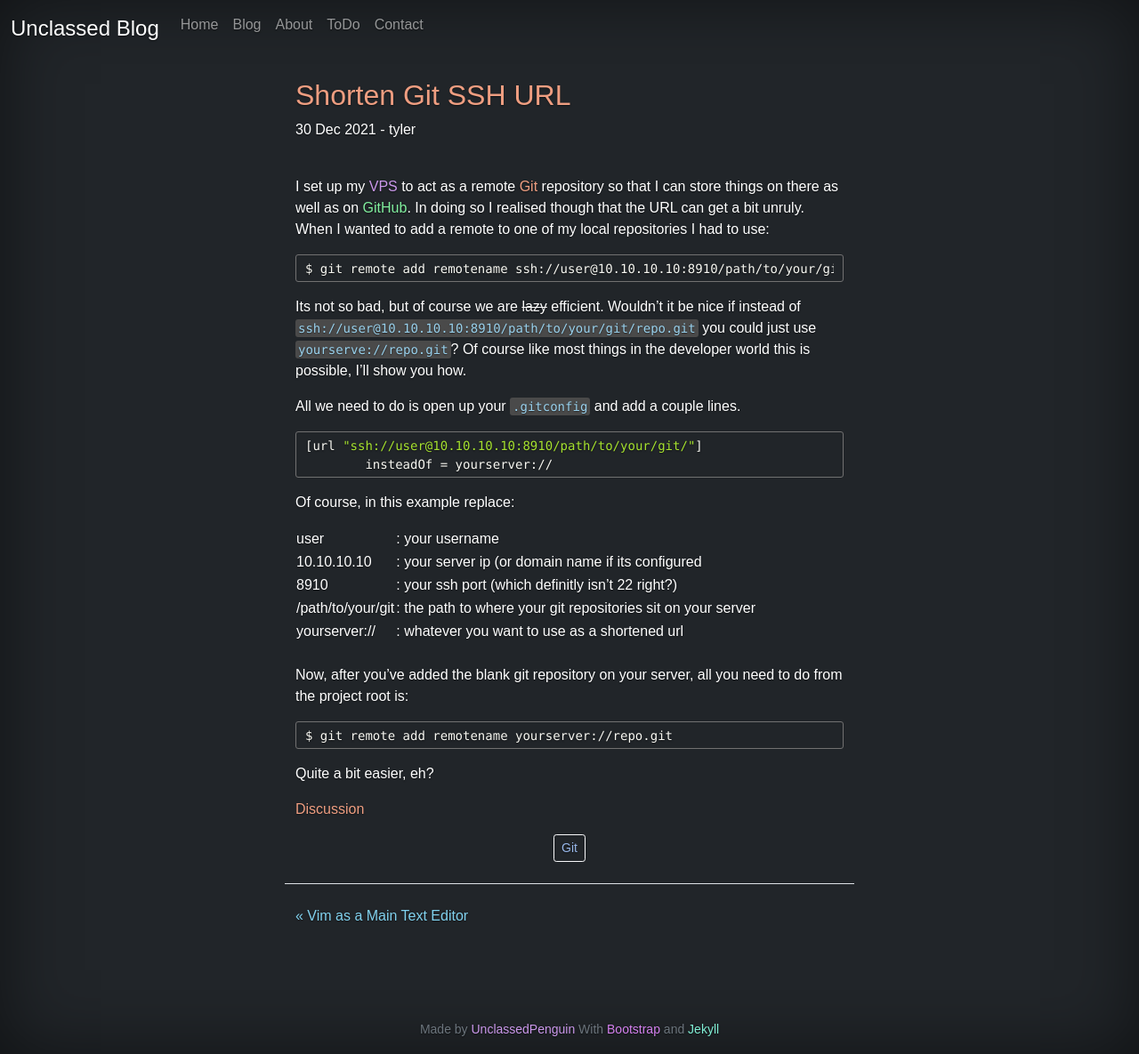
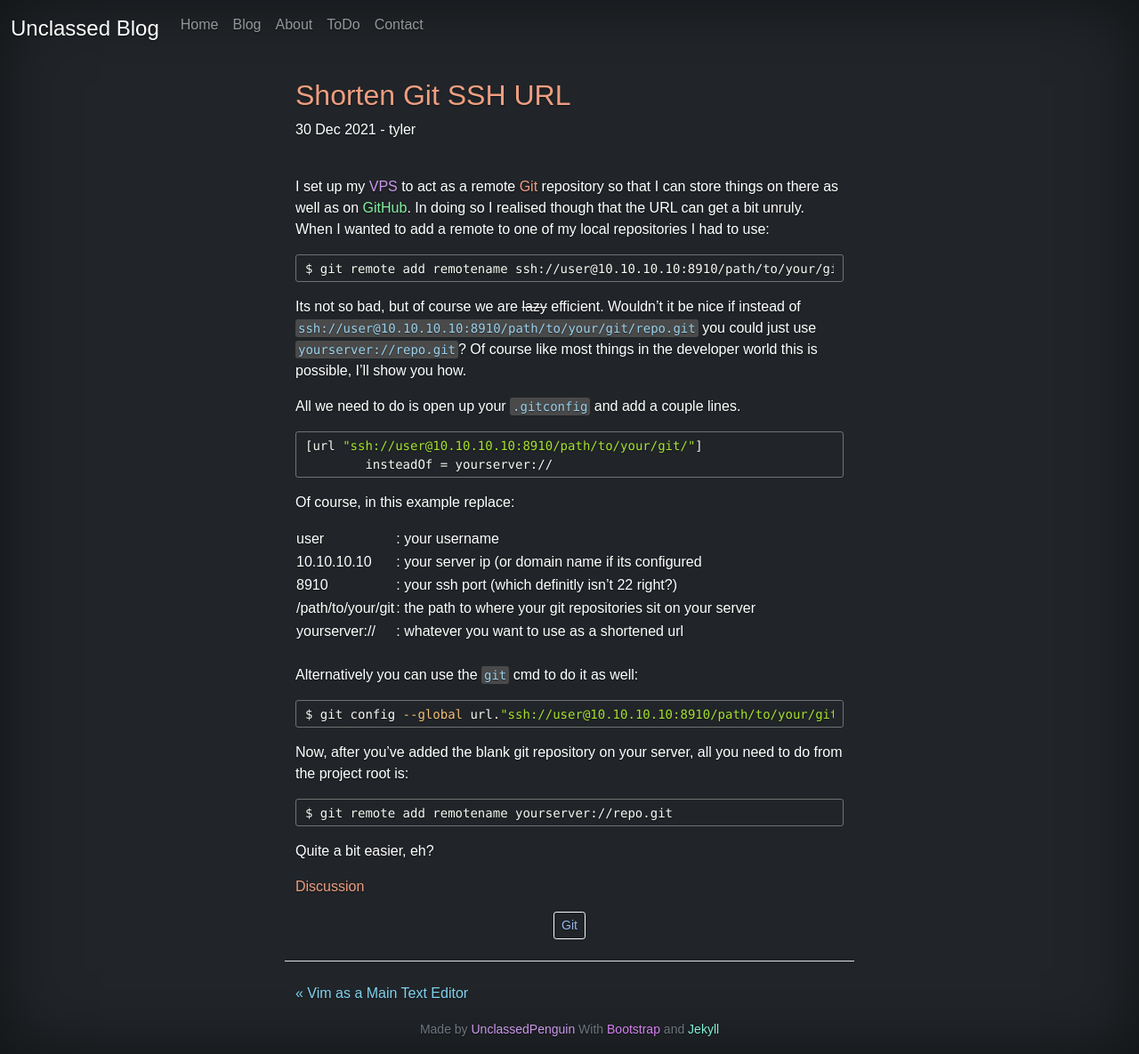
Before and after one commit to UnclassedPenguin/unclassedpenguin.github.io, a Jekyll site: the page built from _posts/2021-12-30-shorten-git-ssh-urls.md, in a window 1280 px wide. Shown: the whole page at 89% size. Built offline with Jekyll 4.4.1, drawn with Linux system fonts in a browser that asks for light colours.

Commit message:
update shorten git post

```diff
--- a/_posts/2021-12-30-shorten-git-ssh-urls.md
+++ b/_posts/2021-12-30-shorten-git-ssh-urls.md
@@ -11,7 +11,7 @@ I set up my [VPS](https://m.do.co/c/d028c143320b){:target="_blank" class="random
 $ git remote add remotename ssh://user@10.10.10.10:8910/path/to/your/git/repo.git
 {% endhighlight %}
 
-Its not so bad, but of course we are ~~lazy~~ efficient. Wouldn't it be nice if instead of `ssh://user@10.10.10.10:8910/path/to/your/git/repo.git` you could just use `yourserve://repo.git`? Of course like most things in the developer world this is possible, I'll show you how.
+Its not so bad, but of course we are ~~lazy~~ efficient. Wouldn't it be nice if instead of `ssh://user@10.10.10.10:8910/path/to/your/git/repo.git` you could just use `yourserver://repo.git`? Of course like most things in the developer world this is possible, I'll show you how.
 
 All we need to do is open up your `.gitconfig` and add a couple lines.
 {% highlight shell %}
@@ -28,6 +28,12 @@ user | : your username
 yourserver:// | : whatever you want to use as a shortened url
 
 <br>
+Alternatively you can use the `git` cmd to do it as well:
+{% highlight shell %}
+$ git config --global url."ssh://user@10.10.10.10:8910/path/to/your/git/".insteadOf yourserver://
+{% endhighlight %}
+
+
 Now, after you've added the blank git repository on your server, all you need to do from the project root is:
 {% highlight shell %}
 $ git remote add remotename yourserver://repo.git
```
